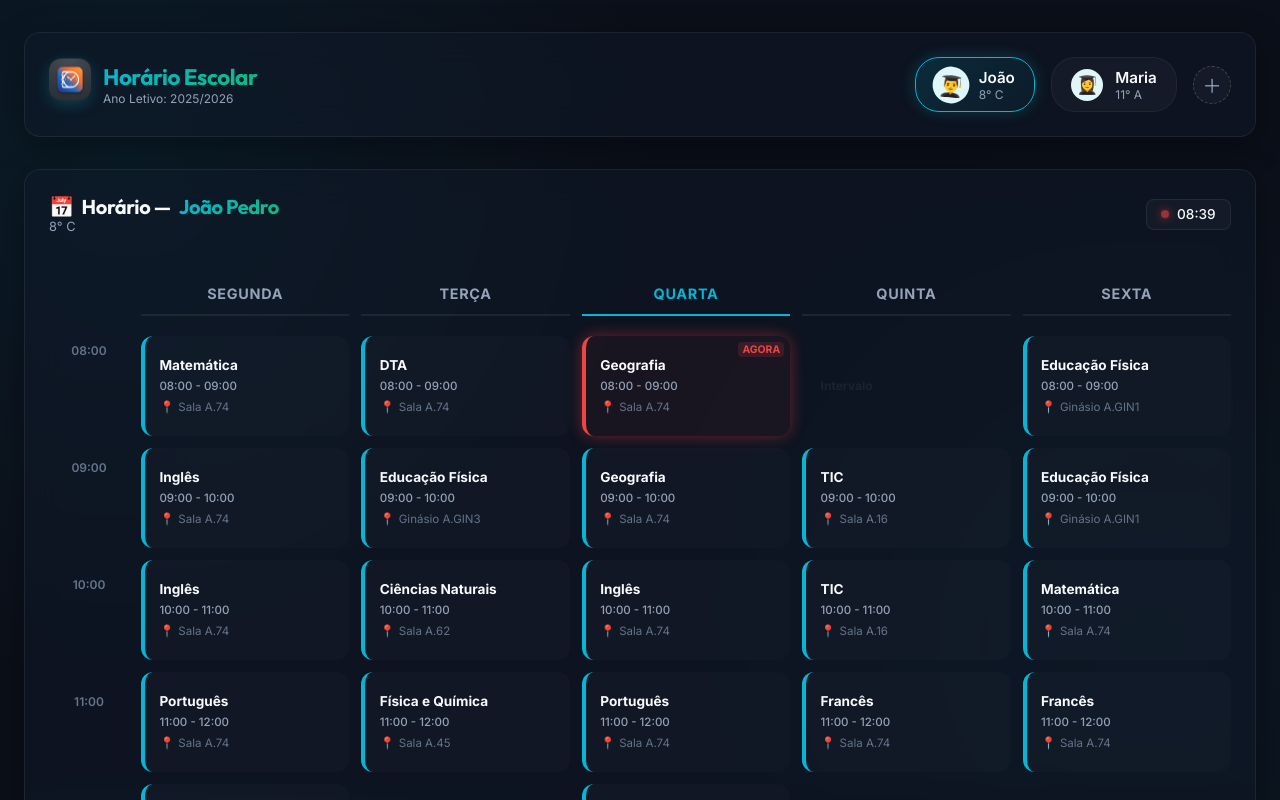
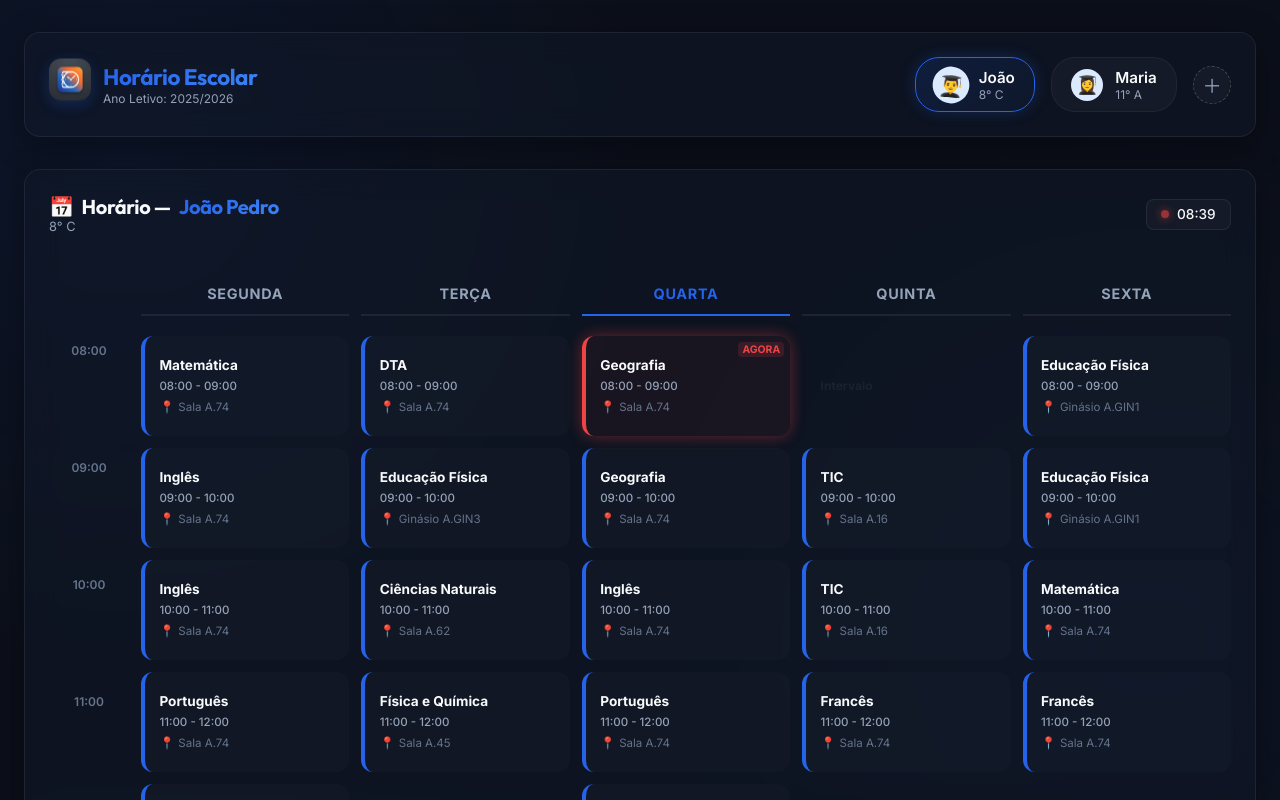
Before and after one commit to managerworship-hue/schoolsync, a React (Vite) app: page / in a window 1280 px wide. Shown: the top 800 px of the page. Built offline with nearby package versions, Linux system fonts and the light colour scheme.

Commit message:
style: harmonizar cores da app com o logotipo azul e laranja

```diff
--- a/public/sw.js
+++ b/public/sw.js
@@ -1,4 +1,4 @@
-const CACHE_NAME = "schoolsync-cache-v7";
+const CACHE_NAME = "schoolsync-cache-v8";
 const PRECACHE_ASSETS = [
   "/",
   "/index.html",
--- a/src/index.css
+++ b/src/index.css
@@ -23,27 +23,36 @@
 
   --transition-smooth: all 0.3s cubic-bezier(0.4, 0, 0.2, 1);
   --transition-bounce: all 0.5s cubic-bezier(0.175, 0.885, 0.32, 1.275);
+
+  /* Cores de Marca Padrão (Baseadas no Logótipo: Azul e Laranja) */
+  --color-primary: #2563eb; /* Azul Royal */
+  --color-primary-rgb: 37, 99, 235;
+  --color-secondary: #f97316; /* Laranja */
+  --color-gradient-start: #2563eb;
+  --color-gradient-end: #f97316;
+  --theme-glow: rgba(37, 99, 235, 0.2);
+  --theme-avatar-bg: #dbeafe;
 }
 
-/* Temas Dinâmicos por Perfil de Filho */
+/* Temas Dinâmicos por Perfil de Filho (Baseados nas Cores do Logótipo: Azul e Laranja) */
 [data-theme="lucas"] {
-  --color-primary: #06b6d4; /* Ciano */
-  --color-primary-rgb: 6, 182, 212;
-  --color-secondary: #10b981; /* Esmeralda */
-  --color-gradient-start: #0891b2;
-  --color-gradient-end: #059669;
-  --theme-glow: rgba(6, 182, 212, 0.25);
-  --theme-avatar-bg: #e0f7fa;
+  --color-primary: #2563eb; /* Azul Royal do Logótipo */
+  --color-primary-rgb: 37, 99, 235;
+  --color-secondary: #3b82f6; /* Azul Brilhante */
+  --color-gradient-start: #1d4ed8;
+  --color-gradient-end: #3b82f6;
+  --theme-glow: rgba(37, 99, 235, 0.25);
+  --theme-avatar-bg: #dbeafe;
 }
 
 [data-theme="sofia"] {
-  --color-primary: #d946ef; /* Fuchsia */
-  --color-primary-rgb: 217, 70, 239;
-  --color-secondary: #f43f5e; /* Rosa */
-  --color-gradient-start: #c084fc;
-  --color-gradient-end: #e11d48;
-  --theme-glow: rgba(217, 70, 239, 0.25);
-  --theme-avatar-bg: #fce4ec;
+  --color-primary: #f97316; /* Laranja Quente do Logótipo */
+  --color-primary-rgb: 249, 115, 22;
+  --color-secondary: #ff7849; /* Laranja Claro */
+  --color-gradient-start: #ea580c;
+  --color-gradient-end: #fb923c;
+  --theme-glow: rgba(249, 115, 22, 0.25);
+  --theme-avatar-bg: #ffedd5;
 }
 
 /* Reset Geral */
```
